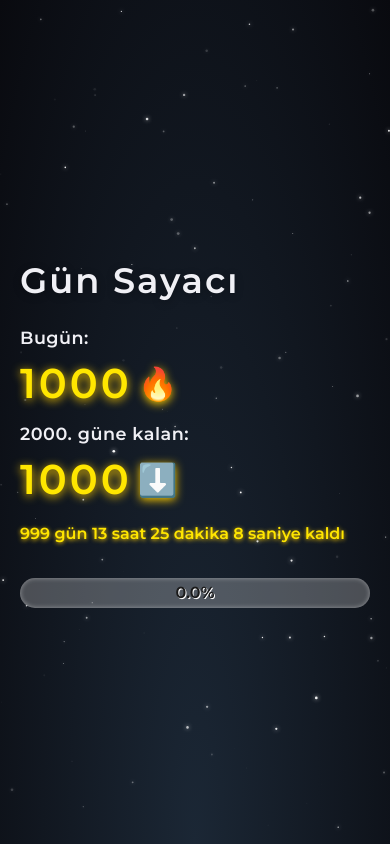
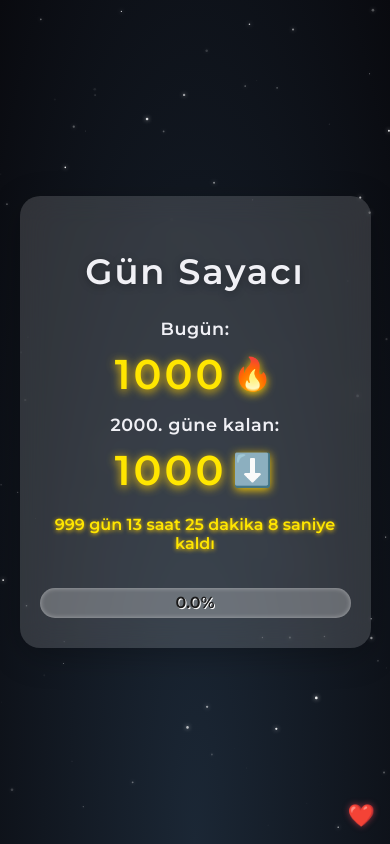
Before and after one commit to emreerdeem/gun-sayaci, a plain HTML site: page index.html in a window 390 px wide. Drawn offline with Linux system fonts and the light colour scheme.

Commit message:
Update index.html

```diff
--- a/index.html
+++ b/index.html
@@ -29,7 +29,6 @@
     height: 100vh;
     z-index: 0;
   }
-<div class="heart" aria-label="Kalp">&#10084;&#65039;</div>
 
   .counter {
     background: rgba(255, 255, 255, 0.15);
@@ -68,22 +67,6 @@
     align-items: center;
     justify-content: center;
   }
-.heart {
-  position: fixed;
-  bottom: 20px;
-  right: 20px;
-  font-size: 28px;
-  color: #ff4b5c;
-  text-shadow: 0 0 6px #ff4b5c88;
-  cursor: default;
-  user-select: none;
-  z-index: 10;
-  transition: transform 0.3s ease;
-}
-
-.heart:hover {
-  transform: scale(1.3);
-}
 
   .emoji {
     margin-left: 10px;
@@ -133,6 +116,24 @@
     text-shadow: 0 1px 4px #ffce00;
   }
 
+  /* Kalp ikonu */
+  .heart {
+    position: fixed;
+    bottom: 20px;
+    right: 20px;
+    font-size: 28px;
+    color: #ff4b5c;
+    text-shadow: 0 0 6px #ff4b5c88;
+    cursor: default;
+    user-select: none;
+    z-index: 10;
+    transition: transform 0.3s ease;
+  }
+
+  .heart:hover {
+    transform: scale(1.3);
+  }
+
   /* Responsive */
   @media(max-width: 400px){
     .counter {
@@ -164,6 +165,12 @@
     .countdown {
       font-size: 1rem;
     }
+
+    .heart {
+      font-size: 22px;
+      bottom: 15px;
+      right: 15px;
+    }
   }
 </style>
 </head>
@@ -189,6 +196,9 @@
     <div class="progress-text" id="progressText">0%</div>
   </div>
 </div>
+
+<!-- Kalp ikonu -->
+<div class="heart" aria-label="Kalp">&#10084;&#65039;</div>
 
 <script>
   // Sabitler
```
